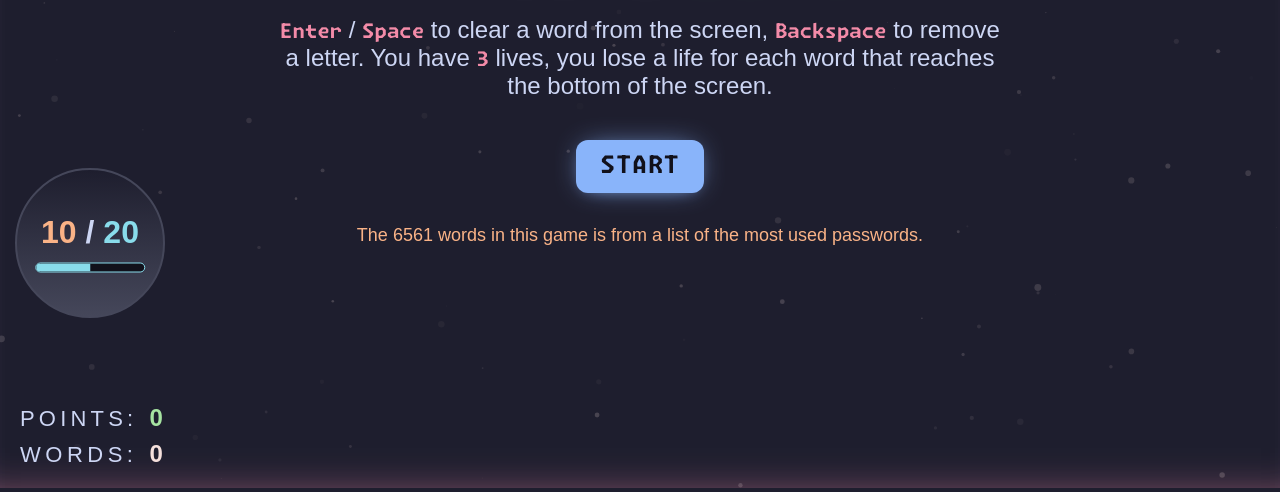
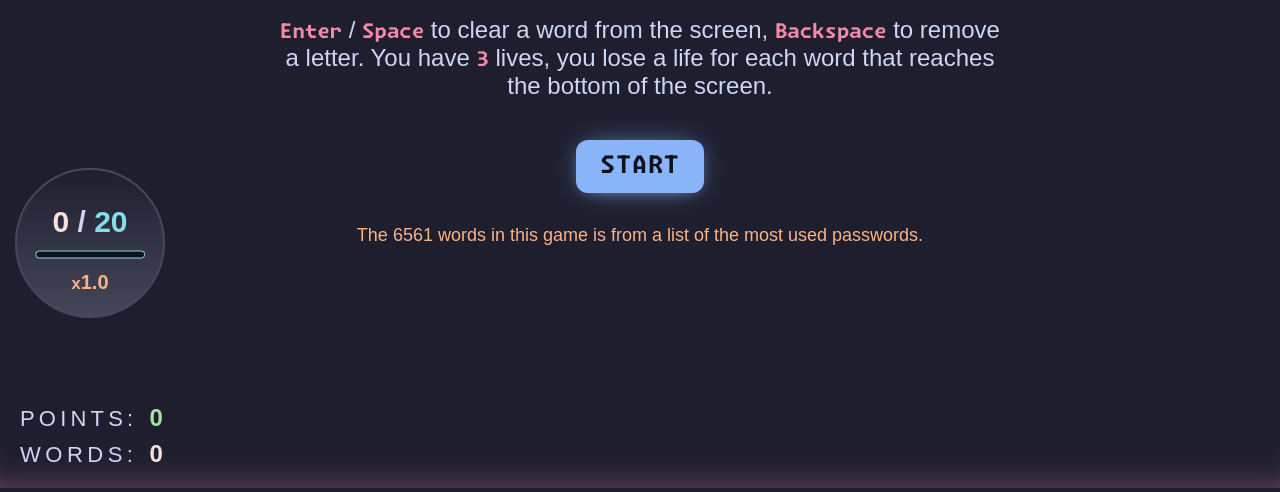
Before and after one commit to kilavila/word-game, a plain HTML site: page index.html in a window 1280 px wide. Shown: the part 312-804 px from the top of the page. Drawn offline with Linux system fonts and the light colour scheme; a web font is replaced by a local one.

Commit message:
multiplier fix

```diff
--- a/css/components/ui.css
+++ b/css/components/ui.css
@@ -86,29 +86,36 @@ i.nf-md-heart_broken {
   justify-content: center;
 }
 .progress-value {
+  margin-top: 12px;
   margin-bottom: 12px;
-  font-size: 32px;
+  font-size: 30px;
   font-weight: bold;
   color: var(--ctp-text);
 }
 .progress-text-left {
-  color: var(--ctp-peach);
+  color: var(--ctp-rosewater);
 }
 .progress-text-right {
   color: var(--ctp-sky);
 }
 .progress-bar-outer {
   width: 100%;
-  height: 10px;
+  height: 8px;
+  margin-bottom: 12px;
   border: 1px solid var(--ctp-sky);
   background: var(--ctp-crust);
   border-radius: 6px;
   overflow: hidden;
 }
 .progress-bar-inner {
-  width: 50%;
+  width: 0%;
   height: 100%;
   background: var(--ctp-sky);
+}
+.progress-multiplier {
+  font-size: 20px;
+  font-weight: bold;
+  color: var(--ctp-peach);
 }
 .message {
   position: absolute;
--- a/css/global.css
+++ b/css/global.css
@@ -31,15 +31,19 @@ table::-webkit-scrollbar {
   width: 8px;
 }
 table::-webkit-scrollbar-track {
-  background: var(--ctp-surface0);
+  background: var(--ctp-surface2);
   border-radius: 10px;
 }
+table::-webkit-scrollbar-track:hover {
+  background: var(--ctp-surface1);
+}
 table::-webkit-scrollbar-thumb {
-  background: var(--ctp-surface1);
-  border-radius: 0 10px 10px 0;
+  min-height: 64px;
+  background: var(--ctp-blue);
+  border-radius: 10px;
 }
 table::-webkit-scrollbar-thumb:hover {
-  background: var(--ctp-surface2);
+  background: var(--ctp-peach);
 }
 thead,
 tbody,
--- a/index.html
+++ b/index.html
@@ -34,6 +34,7 @@
       </h1>
     </div>
 
+    <!-- FIXME: Change description and use `<kbd>` instead of `<code>` -->
     <p class="info-text">
       <code>Enter</code> / <code>Space</code> to clear a word from the screen, <code>Backspace</code> to remove a
       letter.
@@ -84,10 +85,13 @@
 
       <div class="progress">
         <div class="progress-value">
-          <span class="progress-text-left">10</span> / <span class="progress-text-right">20</span>
+          <span class="progress-text-left">0</span> / <span class="progress-text-right">20</span>
         </div>
         <div class="progress-bar-outer">
           <div class="progress-bar-inner"></div>
+        </div>
+        <div class="progress-multiplier">
+          <small>x</small><span class="current-multiplier">1.0</span>
         </div>
       </div>
 
--- a/js/constants.js
+++ b/js/constants.js
@@ -15,6 +15,9 @@ const Heart3 = document.querySelector(".life-3");
 const InputUI = document.querySelector(".user-input");
 const PointsCounter = document.querySelector(".points-count");
 const WordCounter = document.querySelector(".completed-words-count");
+const MultiplierProgress = document.querySelector(".progress-text-left");
+const MultiplierProgressBar = document.querySelector(".progress-bar-inner");
+const CurrentMultiplier = document.querySelector(".current-multiplier");
 
 export {
   DictionaryAPI,
@@ -34,4 +37,7 @@ export {
   InputUI,
   PointsCounter,
   WordCounter,
+  MultiplierProgress,
+  MultiplierProgressBar,
+  CurrentMultiplier,
 };
--- a/js/keys.js
+++ b/js/keys.js
@@ -1,4 +1,4 @@
-import _gs, { ChangeMultiplier, SetWordCompleted } from './state.js';
+import _gs, { ChangeMultiplier, MultiplierProgressController, SetWordCompleted } from './state.js';
 import {
   Canvas,
   InputUI,
@@ -8,8 +8,6 @@ const KeysListener = () => {
 
   Canvas.addEventListener('keydown', (event) => {
     event.preventDefault();
-
-    console.log(event);
 
     let Key = event.key;
     let ControlPressed = event.ctrlKey;
@@ -27,7 +25,7 @@ const KeysListener = () => {
       });
 
       if (correctWordsCounter === 0) {
-        ChangeMultiplier(false);
+        MultiplierProgressController(0);
       }
     } else if (Key === 'Backspace') {
       ControlPressed ? ClearInput() : RemoveChar();
--- a/js/main.js
+++ b/js/main.js
@@ -10,6 +10,8 @@ const StartGame = () => {
   GameReset();
 
   _gs.gameInterval = setInterval(() => {
+    // TODO: Make new WordLists for each difficulty..
+    // Create new difficulties and additional challenge words
     const randomWord = WordList[Math.floor(Math.random() * WordList.length)];
 
     const positionLeft = Math.floor(Math.random() * 50) + 25;
@@ -30,6 +32,7 @@ StartButton.addEventListener('click', () => {
 customElements.define('word-entry', WordEntry);
 customElements.define('game-multiplier', Multiplier);
 
-particlesJS.load('particles-js', 'assets/particlesjs-config.json', function() {
-  console.log('callback - particles.js config loaded');
-});
+// PERFORMANCE: Find a better library for background animations!
+// particlesJS.load('particles-js', 'assets/particlesjs-config.json', function() {
+//   console.log('callback - particles.js config loaded');
+// });
--- a/js/state.js
+++ b/js/state.js
@@ -10,9 +10,15 @@ import {
   GameSummaryPoints,
   GameSummaryWords,
   Popups,
+  MultiplierProgress,
+  MultiplierProgressBar,
+  CurrentMultiplier,
 } from './constants.js';
-import Multiplier from './multiplier.js';
+import Multiplier from './multiplier.js'; // TODO: Rename MultiplierMessage
 import CheckPersonalBest from './personal-best.js';
+
+// WARN: Refactor before adding new functionality!
+// TODO: Move functions like GameOver and GameReset to new file!
 
 const Difficulties = {
   easy: {
@@ -42,6 +48,27 @@ let GameState = {
   multiplierController: 0,
   multiplier: 1,
 };
+
+// FIXME: Create a new file for this? MultiplierController class?
+const MultiplierProgressController = (value) => {
+  if (value === 1) {
+    GameState.multiplierController++;
+  } else if (value === -1) {
+    GameState.multiplierController = 0;
+    DecreaseDifficulty();
+  } else if (value === 0) {
+    GameState.multiplierController = 0;
+  }
+
+  if (GameState.multiplierController === 20) {
+    GameState.multiplierController = 0;
+    IncreaseDifficulty();
+  }
+
+  MultiplierProgress.innerText = GameState.multiplierController;
+  MultiplierProgressBar.style.width = `${GameState.multiplierController * 5}%`;
+  CurrentMultiplier.innerText = GameState.multiplier;
+}
 
 const MultiplierMessage = () => {
   const multiplier = new Multiplier(GameState.multiplier);
@@ -83,12 +110,8 @@ const DecreaseDifficulty = () => {
 const SetWordCompleted = (word, points, multiplier) => {
   GameState.points += points;
   GameState.completedWordsCount++;
-  GameState.multiplierController++;
 
-  if (GameState.multiplierController === 20) {
-    GameState.multiplierController = 0;
-    IncreaseDifficulty();
-  }
+  MultiplierProgressController(1);
 
   PointsCounter.innerText = GameState.points;
   WordCounter.innerText = GameState.completedWordsCount;
@@ -97,13 +120,13 @@ const SetWordCompleted = (word, points, multiplier) => {
 }
 
 const SetWordFailed = (word) => {
-  GameState.multiplierController = 0;
   GameState.failedWords.push(word);
 
-  DecreaseDifficulty();
+  MultiplierProgressController(-1);
   RemoveHeart();
 }
 
+// TODO: Refactor Hearts logic in order to more easily remove hearts and add new hearts when needed!
 const RemoveHeart = () => {
   GameState.lives--;
 
@@ -181,6 +204,7 @@ const GameReset = () => {
 
 export default GameState;
 export {
+  MultiplierProgressController,
   ChangeMultiplier,
   IncreaseDifficulty,
   DecreaseDifficulty,
```
